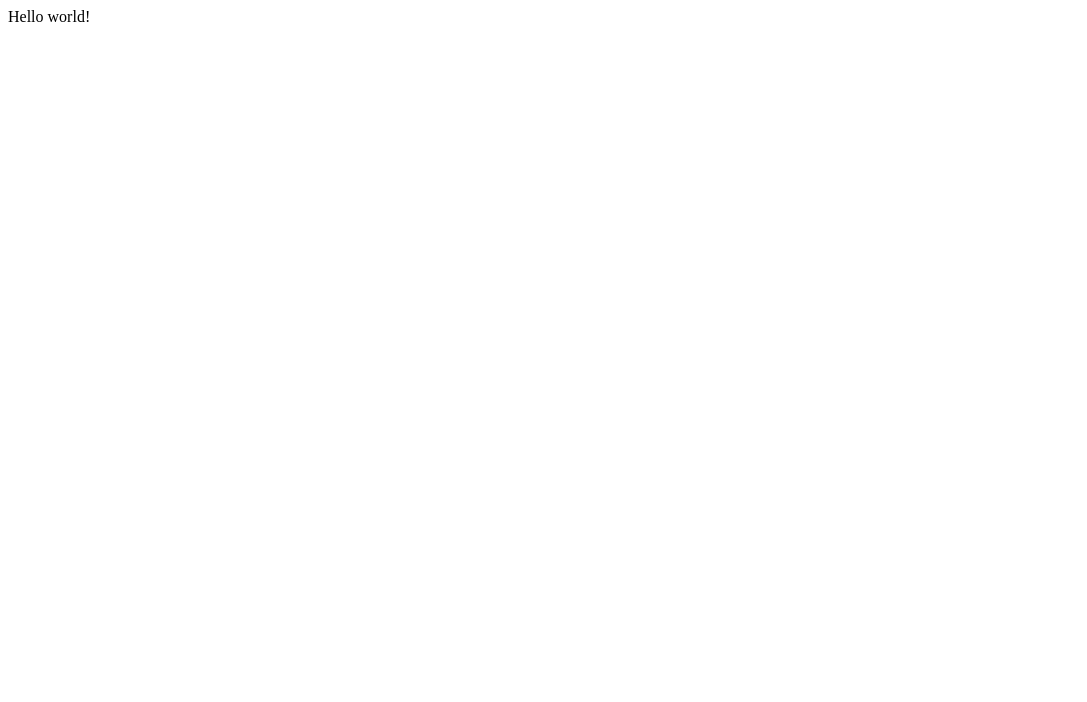
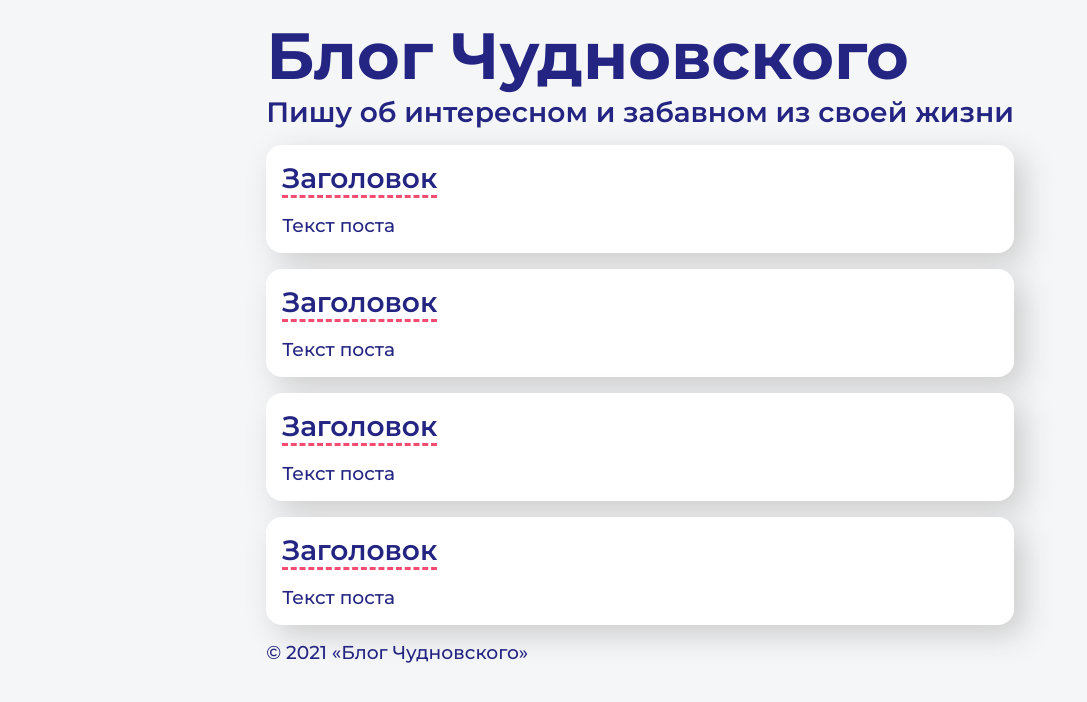
Before and after one commit to DanielChudo/chudo-blog, a Gatsby site: page / in a window 1280 px wide. Shown: the whole page, without its empty margins (0-1087 px from the left). Built offline with nearby package versions, Linux system fonts and the light colour scheme; Gatsby itself is replaced by a stand-in of ours.

Commit message:
Add basic blog components

```diff
--- /dev/null
+++ b/src/components/Layout.js
@@ -0,0 +1,16 @@
+import React from 'react';
+import '../styles/reset.css';
+import '../styles/global.css';
+
+export default function Layout({ children }) {
+  return (
+    <>
+      <header>
+        <h1>Блог Чудновского</h1>
+        <h3>Пишу об интересном и забавном из своей жизни</h3>
+      </header>
+      {children}
+      <footer>© 2021 «Блог Чудновского»</footer>
+    </>
+  );
+}
--- /dev/null
+++ b/src/components/Post.js
@@ -0,0 +1,10 @@
+import React from 'react';
+
+export default function Post({ title, body }) {
+  return (
+    <article>
+      <h3>{title}</h3>
+      <p>{body}</p>
+    </article>
+  );
+}
--- /dev/null
+++ b/src/components/index.js
@@ -0,0 +1,2 @@
+export { default as Layout } from './Layout';
+export { default as Post } from './Post';
--- a/src/pages/index.js
+++ b/src/pages/index.js
@@ -1,5 +1,13 @@
-import React from "react"
+import React from 'react';
+import { Layout, Post } from '../components';
 
 export default function Home() {
-  return <div>Hello world!</div>
+  return (
+    <Layout>
+      <Post title="Заголовок" body="Текст поста" />
+      <Post title="Заголовок" body="Текст поста" />
+      <Post title="Заголовок" body="Текст поста" />
+      <Post title="Заголовок" body="Текст поста" />
+    </Layout>
+  );
 }
```
